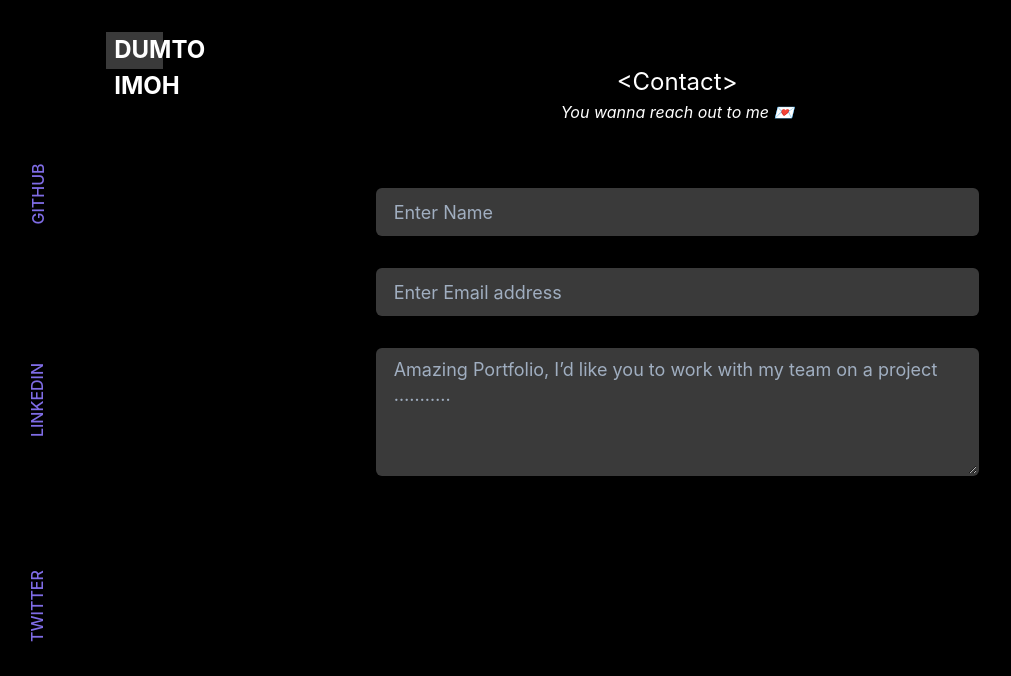
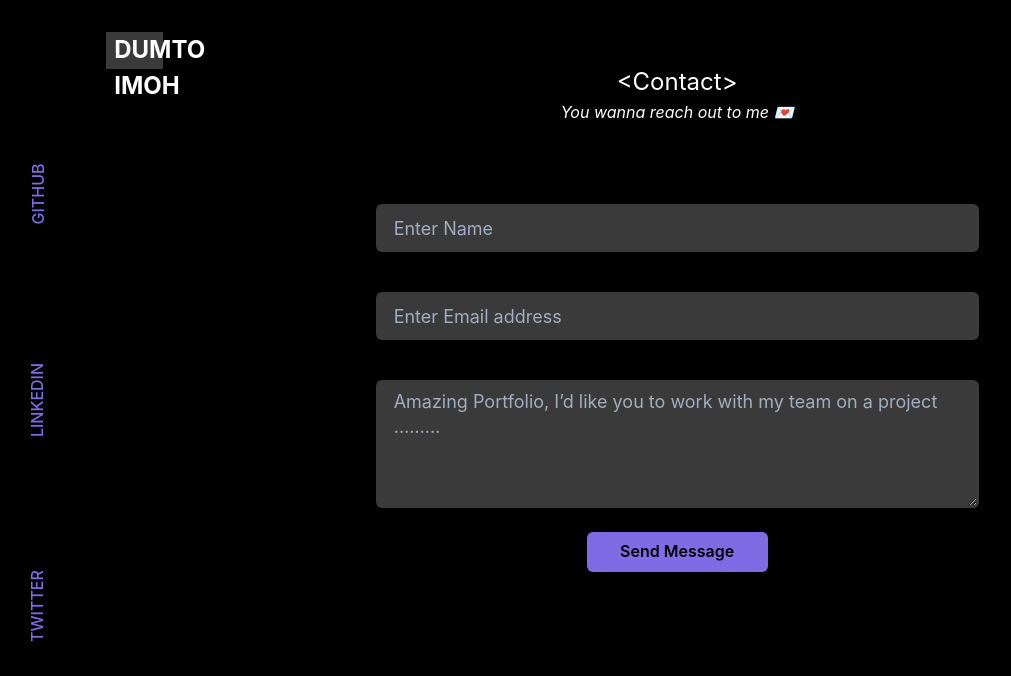
Before and after one commit to narthkings/portfolio, a Next.js app: page /contact in a window 1280 px wide. Shown: the top 676 px of the page, without its empty margins (0-1011 px from the left). Built offline with nearby package versions, Linux system fonts and the light colour scheme.

Commit message:
yup validtion with formik implemented

```diff
--- a/package.json
+++ b/package.json
@@ -17,7 +17,8 @@
     "next": "12.0.7",
     "react": "17.0.2",
     "react-dom": "17.0.2",
-    "react-typed": "^1.2.0"
+    "react-typed": "^1.2.0",
+    "yup": "^0.32.11"
   },
   "devDependencies": {
     "@types/node": "17.0.5",
--- a/pages/contact.tsx
+++ b/pages/contact.tsx
@@ -1,23 +1,65 @@
 import type { ReactElement } from 'react'
+import { Formik, Form } from 'formik';
+import { Box, Flex, Text, Input, Textarea, FormControl, Button, FormHelperText, } from '@chakra-ui/react'
+import Layout from '../components/Layout'
+import { MessageSchema } from '../utilities/schema';
+import { Message } from '../types';
 
-import { Box, Flex, Text, Input, Textarea, FormControl, FormLabel, FormErrorMessage, FormHelperText, } from '@chakra-ui/react'
-import Layout from '../components/Layout'
+const Contact = () => {
+    const initialValues = {
+        name: '',
+        email: '',
+        message: '',
+    }
+
+    const onSubmit = (details: Message, { resetForm }: any) => {
+
+        resetForm()
+    }
 
 
-const Contact = () => {
-
     return (
-        <Box bg='black' height={"92vh"} color="white" >
+        <Box bg='black' height={"92vh"} color="white">
             <Flex direction={'column'} alignItems={'center'} justifyContent={'center'}>
                 <Text fontSize={'2xl'}>{'<'}Contact{'>'}</Text>
                 <Text fontStyle={'italic'} fontSize={'md'}>You wanna reach out to me 💌</Text>
             </Flex>
 
-            <Flex direction={'column'} alignItems={'center'} justifyContent={'center'} marginTop={'4rem'}>
-                <Input variant='filled' placeholder='Enter Name' size='lg' width={'50%'} />
-                <Input variant='filled' placeholder='Enter Email address' size='lg' width={'50%'} marginTop={'2rem'} required/>
-                <Textarea variant='filled' placeholder="Amazing Portfolio, I’d like you to work with my team on a project ……….." width={'50%'} size="lg" height={'8rem'} marginTop={'2rem'}/>
-            </Flex>
+            <Formik validationSchema={MessageSchema} initialValues={initialValues} onSubmit={onSubmit}>
+                {({ values: details, handleSubmit, handleChange, handleBlur, errors, touched }) => (
+                    <Form onSubmit={handleSubmit} >
+                        <Box textAlign={'center'} display={'flex'} flexDirection={'column'} justifyContent={'center'} marginTop={'5rem'}>
+                            <FormControl id='name'>
+                                <Input id='name' name="name" onChange={handleChange} onBlur={handleBlur} value={details.name} variant='filled' placeholder='Enter Name' size='lg' width={'50%'} />
+                                <FormHelperText color="red">{errors.name && touched.name && errors.name}</FormHelperText>
+                            </FormControl>
+
+                            <FormControl id='email'>
+                                <Input id="email" name='email' onChange={handleChange} value={details.email} onBlur={handleBlur} variant='filled' placeholder='Enter Email address' size='lg' width={'50%'} marginTop={'2rem'} />
+                                <FormHelperText color="red">{errors.email && touched.email && errors.email}</FormHelperText>
+                            </FormControl>
+
+                            <FormControl id="message">
+                                <Textarea id="message" name='message' onChange={handleChange} onBlur={handleBlur} value={details.message} variant='filled' placeholder="Amazing Portfolio, I’d like you to work with my team on a project ………" width={'50%'} size="lg" height={'8rem'} marginTop={'2rem'} />
+                                <FormHelperText color="red">{errors.message && touched.message && errors.message}</FormHelperText>
+                            </FormControl>
+                        </Box>
+                        <Box display={'flex'} justifyContent={'center'}>
+                            <Button
+                                mt={4}
+                                width={'15%'}
+                                color={'primary'}
+                                size={'md'}
+                                background={'secondary'}
+                                // isLoading={props.isSubmitting}
+                                type='submit'
+                            >
+                                Send Message
+                            </Button>
+                        </Box>
+                    </Form>
+                )}
+            </Formik>
         </Box>
     )
 }
--- a/types/index.ts
+++ b/types/index.ts
@@ -6,3 +6,8 @@ type GetLayoutFunc = (page: ReactElement) => ReactElement;
 export type NextPageWithLayout = NextPage & {
     getLayout?: GetLayoutFunc;
 }
+export type Message = {
+    name: string;
+    email: string;
+    message: string;
+}
--- /dev/null
+++ b/utilities/schema/index.ts
@@ -0,0 +1,12 @@
+import * as Yup from 'yup';
+
+export const MessageSchema = Yup.object().shape({
+    name: Yup.string()
+        .min(3, 'Minimum 3 characters required ❌')
+        .required('Name is required❗️'),
+    email: Yup.string()
+        .email('Invalid email address 🙁')
+        .required('Email is required ❗️'),
+    message: Yup.string()
+        .required('Message is required ❗️'),
+})
```
Also changed, not shown: 1 other file (tests, documents, lock files or other folders).
